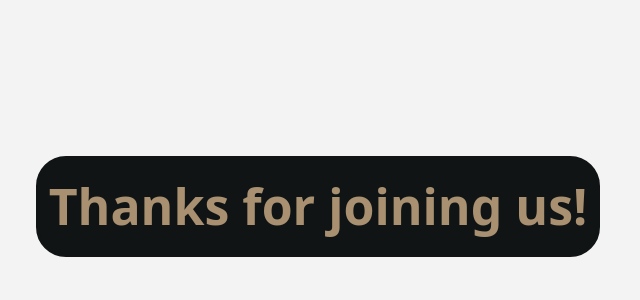
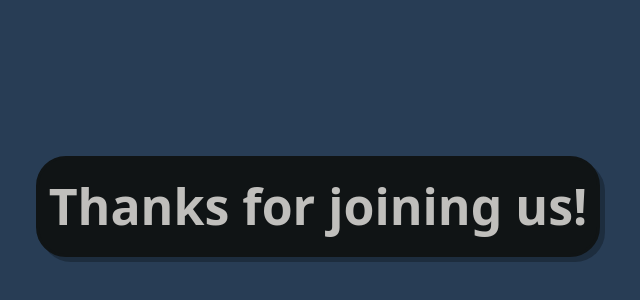
Before and after one commit to arthurrgsampaio/Landing-Page-CSsClub, a website: page thanks.html in a window 1280 px wide. Shown: the part 194-494 px from the top of the page, without its empty margins (322-962 px from the left). Drawn offline with nearby package versions, Linux system fonts and the light colour scheme.

Commit message:
ajustes na shadow-box do card thanks

```diff
--- a/thanks.html
+++ b/thanks.html
@@ -23,19 +23,24 @@
       }
 
       body {
-        background-color: #f3f3f3;
+        background-color: #283d55;
       }
 
       body .card {
         font-size: 50px;
         font-weight: 600;
         border: 3px solid #101415;
-        color: #a89071;
+        color: #c0bfbc;
         background-color: #101415;
         border-radius: 30px;
         padding: 10px;
         width: fit-content;
         margin: 0 auto;
+        text-align: center;
+      }
+
+      body .card {
+        box-shadow: 5px 5px #182433a4;
       }
     </style>
   </head>
```
